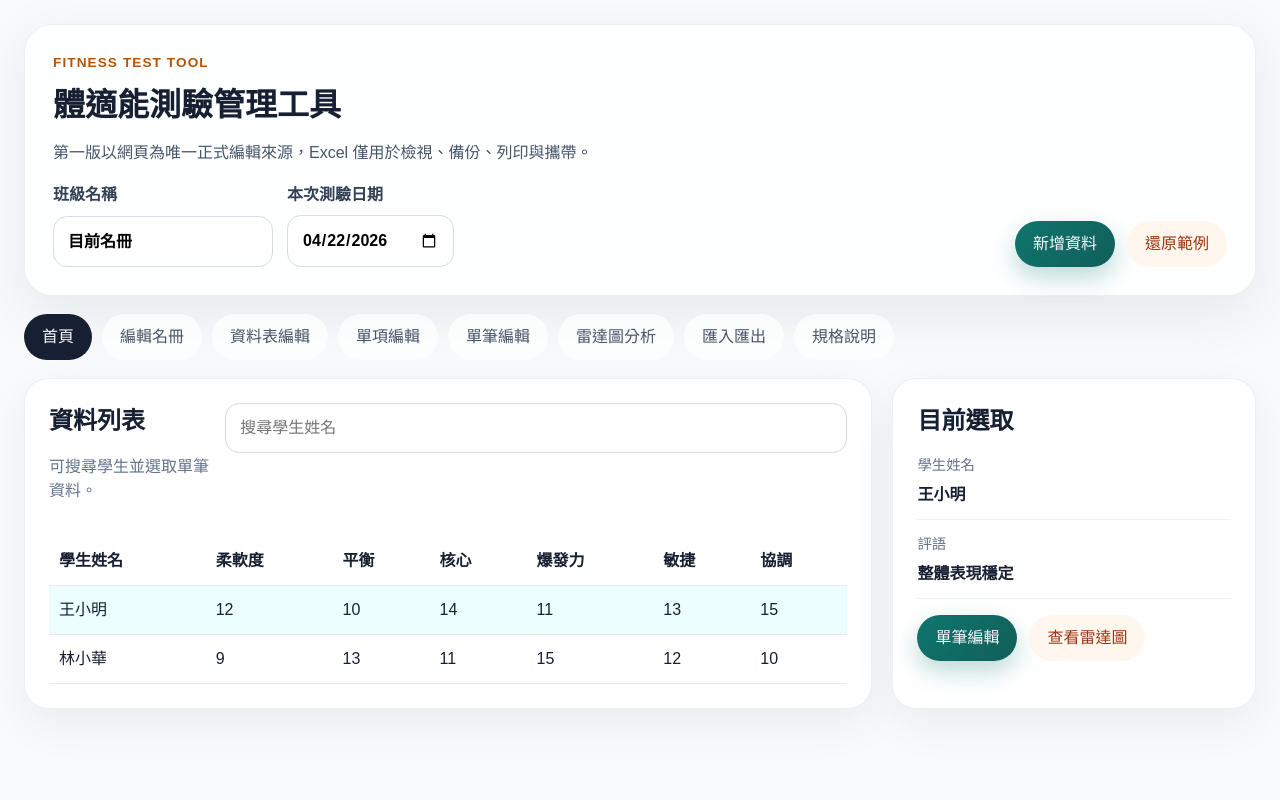
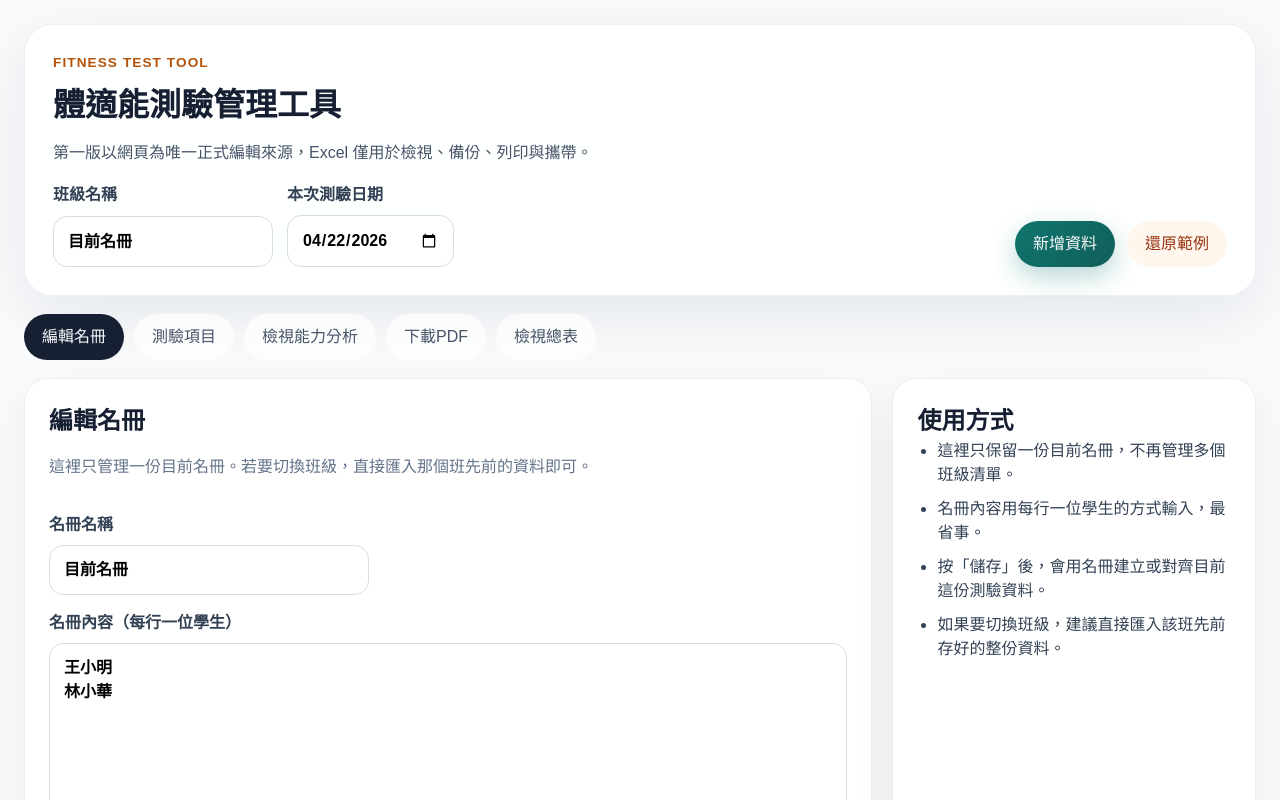
Before and after one commit to falcon12400/fitness-test-tool, a React (Vite) app: page / in a window 1280 px wide. Shown: the top 800 px of the page. Built offline with nearby package versions, Linux system fonts and the light colour scheme.

Commit message:
Rework main menu flow and add PDF page

```diff
--- a/src/App.tsx
+++ b/src/App.tsx
@@ -7,14 +7,12 @@ import { loadAppData, saveAppData } from "./storage";
 import type { AppData, FitnessField, FitnessRecord } from "./types";
 
 type TabKey =
-  | "records"
   | "table"
   | "metric"
   | "editor"
   | "roster"
   | "analysis"
-  | "transfer"
-  | "docs";
+  | "pdf";
 
 type EditableField = keyof FitnessRecord;
 
@@ -24,14 +22,11 @@ type ActiveCell = {
 } | null;
 
 const tabs: Array<{ key: TabKey; label: string }> = [
-  { key: "records", label: "首頁" },
   { key: "roster", label: "編輯名冊" },
-  { key: "table", label: "資料表編輯" },
-  { key: "metric", label: "單項編輯" },
-  { key: "editor", label: "單筆編輯" },
-  { key: "analysis", label: "雷達圖分析" },
-  { key: "transfer", label: "匯入匯出" },
-  { key: "docs", label: "規格說明" },
+  { key: "metric", label: "測驗項目" },
+  { key: "analysis", label: "檢視能力分析" },
+  { key: "pdf", label: "下載PDF" },
+  { key: "table", label: "檢視總表" },
 ];
 
 const scoreFields: FitnessField[] = [
@@ -83,7 +78,7 @@ function normalizeRosterText(text: string): string[] {
 
 export default function App() {
   const [data, setData] = useState<AppData>(() => loadAppData() ?? defaultAppData);
-  const [activeTab, setActiveTab] = useState<TabKey>("records");
+  const [activeTab, setActiveTab] = useState<TabKey>("roster");
   const [selectedId, setSelectedId] = useState<string>(data.records[0]?.id ?? "");
   const [draftRecord, setDraftRecord] = useState<FitnessRecord>(
     data.records[0] ?? makeEmptyRecord(data.testDate),
@@ -161,7 +156,7 @@ export default function App() {
     setData((current) => ({ ...current, records: nextRecords }));
     setSelectedId(normalized.id);
     setDraftRecord(normalized);
-    setActiveTab("records");
+    setActiveTab("table");
     setMessage("資料已儲存。");
   }
 
@@ -338,6 +333,10 @@ export default function App() {
     }
   }
 
+  function handlePrintPdf(): void {
+    window.print();
+  }
+
   function handleExport(): void {
     exportWorkbook(data);
     setMessage("Excel 已匯出。");
@@ -467,102 +466,13 @@ export default function App() {
       </nav>
 
       <main className="panel-grid">
-        {activeTab === "records" ? (
-          <>
-            <section className="panel">
-              <div className="panel-header">
-                <div>
-                  <h2>資料列表</h2>
-                  <p>可搜尋學生並選取單筆資料。</p>
-                </div>
-                <input
-                  className="search-input"
-                  onChange={(event) => setSearchText(event.target.value)}
-                  placeholder="搜尋學生姓名"
-                  value={searchText}
-                />
-              </div>
-              <div className="table-wrap">
-                <table>
-                  <thead>
-                    <tr>
-                      <th>學生姓名</th>
-                      <th>{data.itemLabels[0]}</th>
-                      <th>{data.itemLabels[1]}</th>
-                      <th>{data.itemLabels[2]}</th>
-                      <th>{data.itemLabels[3]}</th>
-                      <th>{data.itemLabels[4]}</th>
-                      <th>{data.itemLabels[5]}</th>
-                    </tr>
-                  </thead>
-                  <tbody>
-                    {filteredRecords.map((record) => (
-                      <tr
-                        className={record.id === selectedId ? "is-selected" : ""}
-                        key={record.id}
-                        onClick={() => selectRecord(record)}
-                      >
-                        <td>{record.studentName}</td>
-                        <td>{record.item1}</td>
-                        <td>{record.item2}</td>
-                        <td>{record.item3}</td>
-                        <td>{record.item4}</td>
-                        <td>{record.item5}</td>
-                        <td>{record.item6}</td>
-                      </tr>
-                    ))}
-                  </tbody>
-                </table>
-              </div>
-            </section>
-            <section className="panel side-panel">
-              <h2>目前選取</h2>
-              {selectedRecord ? (
-                <>
-                  <dl className="detail-list">
-                    <div>
-                      <dt>學生姓名</dt>
-                      <dd>{selectedRecord.studentName}</dd>
-                    </div>
-                    <div>
-                      <dt>評語</dt>
-                      <dd>{selectedRecord.comment || "無"}</dd>
-                    </div>
-                  </dl>
-                  <div className="button-row">
-                    <button
-                      className="primary-button"
-                      onClick={() => {
-                        setDraftRecord(selectedRecord);
-                        setActiveTab("editor");
-                      }}
-                      type="button"
-                    >
-                      單筆編輯
-                    </button>
-                    <button
-                      className="secondary-button"
-                      onClick={() => setActiveTab("analysis")}
-                      type="button"
-                    >
-                      查看雷達圖
-                    </button>
-                  </div>
-                </>
-              ) : (
-                <p>尚未選取任何資料。</p>
-              )}
-            </section>
-          </>
-        ) : null}
-
         {activeTab === "table" ? (
           <>
             <section className="panel">
               <div className="panel-header">
                 <div>
-                  <h2>資料表編輯</h2>
-                  <p>這一頁預設是列表檢視，點一下儲存格再就地編輯。</p>
+                  <h2>檢視總表</h2>
+                  <p>這一頁預設是列表檢視，點一下儲存格再就地編輯，也能直接選取學生供能力分析使用。</p>
                 </div>
                 <div className="button-row">
                   <button
@@ -639,7 +549,7 @@ export default function App() {
             <section className="panel">
               <div className="panel-header">
                 <div>
-                  <h2>單項編輯</h2>
+                  <h2>測驗項目</h2>
                   <p>一次只處理一個測驗欄位，適合全班統一補分、修分或更改欄位名稱。</p>
                 </div>
               </div>
@@ -829,7 +739,7 @@ export default function App() {
             <section className="panel">
               <div className="panel-header">
                 <div>
-                  <h2>雷達圖分析</h2>
+                  <h2>檢視能力分析</h2>
                   <p>快速查看單一學生六項測驗分布。</p>
                 </div>
                 <label className="shared-date-field">
@@ -874,26 +784,29 @@ export default function App() {
                   </div>
                 </dl>
               ) : (
-                <p>請先從資料列表或資料表編輯頁選一筆資料。</p>
+                <p>請先從檢視總表選一筆資料。</p>
               )}
             </section>
           </>
         ) : null}
 
-        {activeTab === "transfer" ? (
+        {activeTab === "pdf" ? (
           <>
             <section className="panel">
               <div className="panel-header">
                 <div>
-                  <h2>匯入匯出</h2>
-                  <p>Excel 主要用於檢視、備份、列印與跨電腦攜帶。</p>
+                  <h2>下載PDF</h2>
+                  <p>先用瀏覽器列印功能輸出 PDF，適合留存、列印或交付紙本。</p>
                 </div>
               </div>
               <div className="callout">
-                匯出的 Excel 檔案主要用於檢視、備份與列印，不建議直接修改其中內容。若需修改資料，請回到網頁系統操作，以避免匯入失敗或資料不一致。
+                點下面按鈕後，會開啟瀏覽器列印視窗。目的地選擇「另存為 PDF」就可以下載 PDF。
               </div>
               <div className="button-row">
-                <button className="primary-button" onClick={handleExport} type="button">
+                <button className="primary-button" onClick={handlePrintPdf} type="button">
+                  開啟列印 / 下載 PDF
+                </button>
+                <button className="secondary-button" onClick={handleExport} type="button">
                   匯出 Excel
                 </button>
                 <label className="file-button">
@@ -907,37 +820,11 @@ export default function App() {
               </div>
             </section>
             <section className="panel side-panel">
-              <h2>目前策略</h2>
+              <h2>使用方式</h2>
               <ul className="plain-list">
-                <li>可見工作表只提供閱讀。</li>
-                <li>系統匯入時以隱藏 `_system` 工作表中的 JSON 為準。</li>
-                <li>若檔案缺少 `_system`，匯入將失敗。</li>
-              </ul>
-            </section>
-          </>
-        ) : null}
-
-        {activeTab === "docs" ? (
-          <>
-            <section className="panel">
-              <div className="panel-header">
-                <div>
-                  <h2>規格文件</h2>
-                  <p>目前規劃文件已放在專案資料夾內，供後續設計與開發使用。</p>
-                </div>
-              </div>
-              <ul className="doc-list">
-                <li>`docs/product-spec.md`</li>
-                <li>`docs/excel-import-export.md`</li>
-                <li>`docs/implementation-notes.md`</li>
-              </ul>
-            </section>
-            <section className="panel side-panel">
-              <h2>下一步建議</h2>
-              <ul className="plain-list">
-                <li>補上名冊貼上 CSV 或 Excel 的功能。</li>
-                <li>補上單項編輯的批次加減分功能。</li>
-                <li>加入歷次測驗紀錄與前後測比較。</li>
+                <li>PDF 適合列印、存檔與交給家長或行政單位查看。</li>
+                <li>Excel 仍然保留給備份、搬移與重新匯入使用。</li>
+                <li>若匯入的 Excel 缺少 `_system` 工作表，系統會拒絕載入。</li>
               </ul>
             </section>
           </>
```
